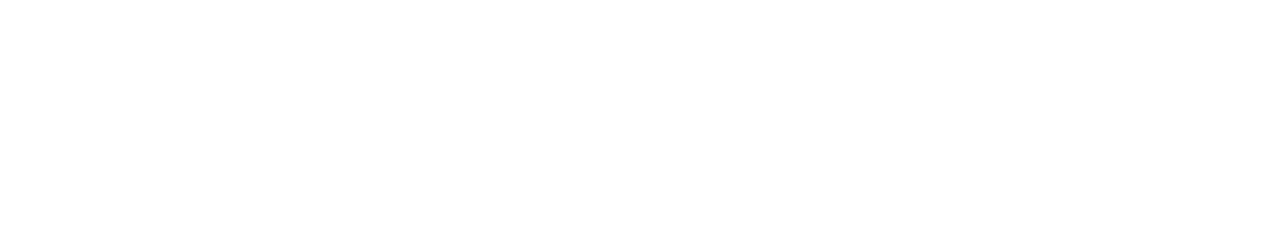
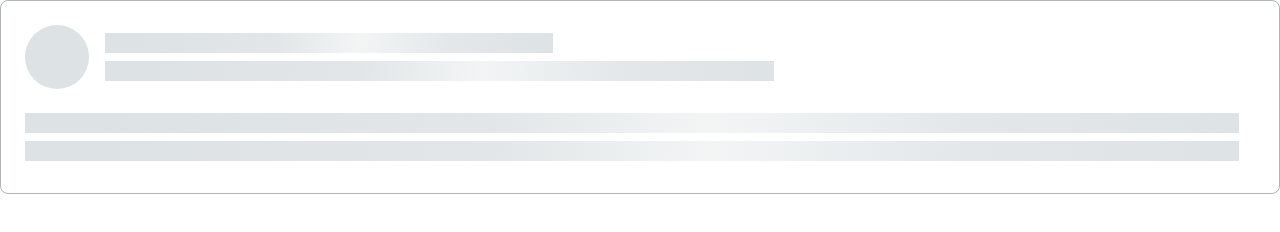
Before and after one commit to js-tasks-ru/htmlcss-20240913_sania-kond, a website: page 04-lection2/02-skeleton/index.html in a window 1280 px wide. Drawn offline with Linux system fonts and the light colour scheme.

Commit message:
add solution for skeleton component

```diff
--- a/04-lection2/02-skeleton/index.html
+++ b/04-lection2/02-skeleton/index.html
@@ -4,8 +4,25 @@
     <head>
         <link rel="stylesheet" href="../../assets/css/main.css">
         <link rel="stylesheet" href="./skeleton.css">
+        <title>Страница со скелетоном</title>
     </head>
     <body>
+        <div class="skeleton">
+            <div class="skeleton__row">
+                <div class="skeleton__avatar"></div>
 
+                <div class="skeleton__text">
+                    <div class="skeleton__line" style="width: 39.5%;"></div>
+                    <div class="skeleton__line" style="width: 59%;"></div>
+                </div>
+            </div>
+
+            <div class="skeleton__row">
+                <div class="skeleton__text">
+                    <div class="skeleton__line"></div>
+                    <div class="skeleton__line"></div>
+                </div>
+            </div>
+        </div>
     </body>
 </html>
--- a/assets/css/main.css
+++ b/assets/css/main.css
@@ -8,6 +8,7 @@
 @import '../../components/header/header.css';
 @import '../../components/main/main.css';
 @import '../../components/footer/footer.css';
+@import '../../components/skeleton/skeleton.css';
 
 :root {
     --white: #ffffff;
--- /dev/null
+++ b/components/skeleton/skeleton.css
@@ -0,0 +1,34 @@
+.skeleton {
+    display: flex;
+    flex-direction: column;
+    gap: 24px;
+    padding: 24px 40px 32px 24px;
+    border: 1px solid var(--grey-3);
+    border-radius: 8px;
+}
+
+.skeleton__row {
+    display: flex;
+    gap: 16px;
+    align-items: center;
+}
+
+.skeleton__avatar {
+    width: 64px;
+    height: 64px;
+    flex: 0 0 64px;
+    background-color: var(--grey-2);
+    border-radius: 50%;
+}
+
+.skeleton__text {
+    display: flex;
+    flex-direction: column;
+    flex: 1 0 auto;
+    gap: 8px;
+}
+
+.skeleton__line {
+    height: 20px;
+    background: linear-gradient(92.51deg, #DDE2E5 6.44%, #E2E6E8 38.47%, #F3F5F5 56.48%, #E3E7EA 77.5%, #DDE2E5 102.52%);
+}
```
